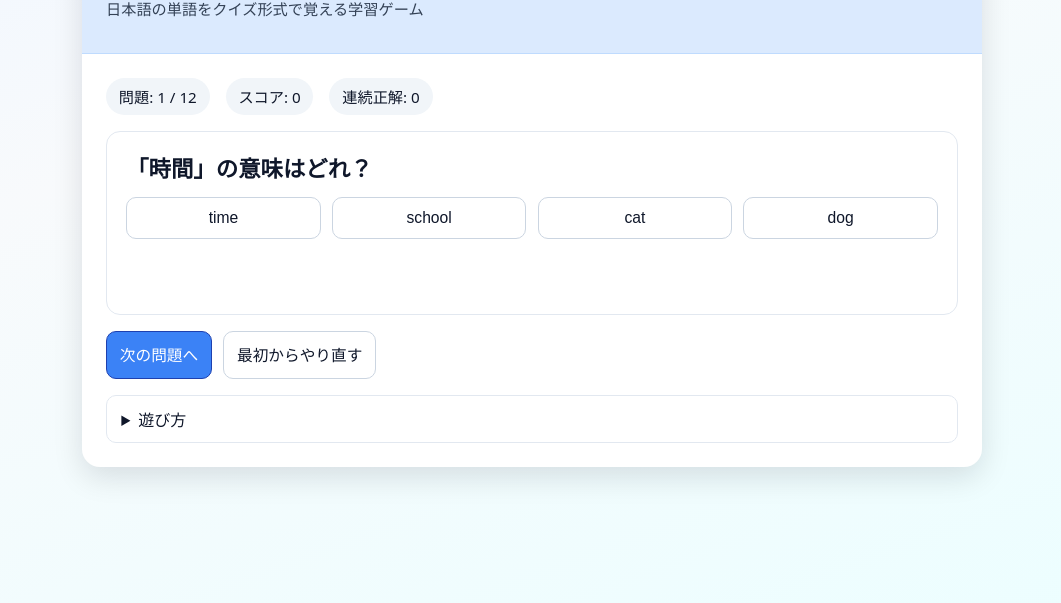
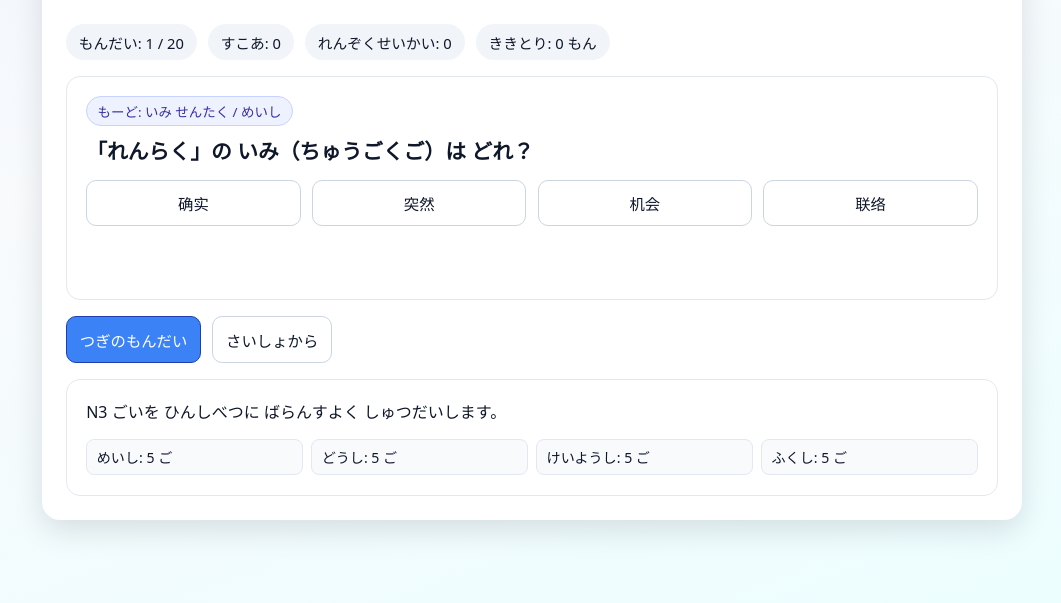
Before and after one commit to takaumi817-ly/game, a plain HTML site: page index.html in a window 1280 px wide. Shown: the part 197-800 px from the top of the page, without its empty margins (108-1169 px from the left). Drawn offline with Linux system fonts and the light colour scheme.

Commit message:
日本語N3向け中国語話者用の語彙ゲームを再構築

```diff
--- a/index.html
+++ b/index.html
@@ -3,7 +3,7 @@
   <head>
     <meta charset="UTF-8" />
     <meta name="viewport" content="width=device-width, initial-scale=1.0" />
-    <title>ことばマスター</title>
+    <title>にほんご N3 ことばげーむ</title>
     <style>
       :root {
         --bg: #f5f7fb;
@@ -31,7 +31,7 @@
       }
 
       .app {
-        width: min(900px, 100%);
+        width: min(980px, 100%);
         background: var(--card);
         border-radius: 18px;
         box-shadow: 0 10px 30px rgba(2, 6, 23, 0.12);
@@ -46,11 +46,11 @@
 
       h1 {
         margin: 0;
-        font-size: 1.4rem;
+        font-size: 1.35rem;
       }
 
       .subtitle {
-        margin-top: 0.35rem;
+        margin-top: 0.4rem;
         color: #334155;
         font-size: 0.95rem;
       }
@@ -63,9 +63,9 @@
 
       .status {
         display: flex;
-        gap: 1rem;
+        gap: 0.7rem;
         flex-wrap: wrap;
-        font-size: 0.95rem;
+        font-size: 0.92rem;
       }
 
       .badge {
@@ -81,10 +81,22 @@
         background: #fff;
       }
 
+      .mode {
+        display: inline-block;
+        margin-bottom: 0.6rem;
+        font-size: 0.84rem;
+        background: #eef2ff;
+        border: 1px solid #c7d2fe;
+        color: #3730a3;
+        border-radius: 999px;
+        padding: 0.25rem 0.65rem;
+      }
+
       .prompt {
-        font-size: 1.4rem;
+        font-size: 1.3rem;
         font-weight: 700;
         margin-bottom: 0.8rem;
+        line-height: 1.5;
       }
 
       .options {
@@ -100,7 +112,7 @@
         color: #0f172a;
         border-radius: 10px;
         padding: 0.7rem 0.8rem;
-        font-size: 0.98rem;
+        font-size: 0.96rem;
         cursor: pointer;
         transition: 0.2s ease;
       }
@@ -136,6 +148,7 @@
       .message {
         min-height: 1.5em;
         font-weight: 600;
+        margin-top: 0.9rem;
       }
 
       .message.ok {
@@ -146,19 +159,23 @@
         color: var(--ng);
       }
 
-      details {
-        border: 1px solid #e2e8f0;
-        border-radius: 10px;
-        padding: 0.7rem 0.9rem;
+      .pos-summary {
+        display: grid;
+        grid-template-columns: repeat(auto-fit, minmax(120px, 1fr));
+        gap: 0.5rem;
       }
 
-      ul {
-        margin: 0.5rem 0 0;
+      .pos-item {
+        background: #f8fafc;
+        border: 1px solid #e2e8f0;
+        border-radius: 8px;
+        padding: 0.45rem 0.6rem;
+        font-size: 0.88rem;
       }
 
       @media (max-width: 520px) {
         .prompt {
-          font-size: 1.2rem;
+          font-size: 1.15rem;
         }
       }
     </style>
@@ -166,54 +183,72 @@
   <body>
     <div class="app">
       <header>
-        <h1>ことばマスター 🇯🇵</h1>
-        <p class="subtitle">日本語の単語をクイズ形式で覚える学習ゲーム</p>
+        <h1>にほんご N3 ことばげーむ（ちゅうごくご たいおう）</h1>
+        <p class="subtitle">かなひょうきだけで ことばをまなぶ 4たくくいず + ききとりもーど</p>
       </header>
 
       <main>
         <section class="status" aria-live="polite">
-          <span class="badge" id="progress">問題: 0 / 0</span>
-          <span class="badge" id="score">スコア: 0</span>
-          <span class="badge" id="streak">連続正解: 0</span>
+          <span class="badge" id="progress">もんだい: 0 / 0</span>
+          <span class="badge" id="score">すこあ: 0</span>
+          <span class="badge" id="streak">れんぞくせいかい: 0</span>
+          <span class="badge" id="modeCount">ききとり: 0 もん</span>
         </section>
 
-        <section class="card" aria-label="クイズカード">
-          <div class="prompt" id="prompt">読み込み中...</div>
+        <section class="card" aria-label="くいずかーど">
+          <span class="mode" id="modeLabel">もーど: よみ</span>
+          <div class="prompt" id="prompt">よみこみちゅう...</div>
+          <div class="controls" id="audioControls" style="display: none">
+            <button id="playAudioBtn">🔊 もういちど きく</button>
+          </div>
           <div class="options" id="options"></div>
           <p id="message" class="message"></p>
         </section>
 
         <section class="controls">
-          <button class="primary" id="nextBtn">次の問題へ</button>
-          <button id="resetBtn">最初からやり直す</button>
+          <button class="primary" id="nextBtn">つぎのもんだい</button>
+          <button id="resetBtn">さいしょから</button>
         </section>
 
-        <details>
-          <summary>遊び方</summary>
-          <ul>
-            <li>表示された日本語単語の意味として正しい選択肢を選びます。</li>
-            <li>正解すると +10 点、不正解でも正解を確認して次に進めます。</li>
-            <li>連続正解数（ストリーク）を伸ばして語彙力アップ！</li>
-          </ul>
-        </details>
+        <section class="card">
+          <p style="margin-top: 0">N3 ごいを ひんしべつに ばらんすよく しゅつだいします。</p>
+          <div class="pos-summary" id="posSummary"></div>
+        </section>
       </main>
     </div>
 
     <script>
       const words = [
-        { jp: "猫", meaning: "cat" },
-        { jp: "犬", meaning: "dog" },
-        { jp: "学校", meaning: "school" },
-        { jp: "先生", meaning: "teacher" },
-        { jp: "水", meaning: "water" },
-        { jp: "山", meaning: "mountain" },
-        { jp: "海", meaning: "sea" },
-        { jp: "電車", meaning: "train" },
-        { jp: "友達", meaning: "friend" },
-        { jp: "時間", meaning: "time" },
-        { jp: "朝", meaning: "morning" },
-        { jp: "夜", meaning: "night" },
+        // めいし
+        { kana: "きかい", zh: "机会", pos: "めいし" },
+        { kana: "よてい", zh: "计划", pos: "めいし" },
+        { kana: "れんらく", zh: "联络", pos: "めいし" },
+        { kana: "しゅうかん", zh: "习惯", pos: "めいし" },
+        { kana: "けいけん", zh: "经验", pos: "めいし" },
+        // どうし
+        { kana: "つづける", zh: "继续", pos: "どうし" },
+        { kana: "くらべる", zh: "比较", pos: "どうし" },
+        { kana: "ふえる", zh: "增加", pos: "どうし" },
+        { kana: "まにあう", zh: "赶得上", pos: "どうし" },
+        { kana: "みつける", zh: "找到", pos: "どうし" },
+        // けいようし
+        { kana: "きびしい", zh: "严格", pos: "けいようし" },
+        { kana: "うれしい", zh: "高兴", pos: "けいようし" },
+        { kana: "たしか", zh: "确实", pos: "けいようし" },
+        { kana: "ゆたか", zh: "丰富", pos: "けいようし" },
+        { kana: "めんどう", zh: "麻烦", pos: "けいようし" },
+        // ふくし
+        { kana: "しっかり", zh: "扎实地", pos: "ふくし" },
+        { kana: "たいてい", zh: "大多", pos: "ふくし" },
+        { kana: "とつぜん", zh: "突然", pos: "ふくし" },
+        { kana: "できるだけ", zh: "尽量", pos: "ふくし" },
+        { kana: "とくに", zh: "特别", pos: "ふくし" },
       ];
+
+      const QUIZ_TYPES = {
+        meaning: "いみ せんたく",
+        listening: "ききとり",
+      };
 
       const promptEl = document.getElementById("prompt");
       const optionsEl = document.getElementById("options");
@@ -221,8 +256,13 @@
       const progressEl = document.getElementById("progress");
       const scoreEl = document.getElementById("score");
       const streakEl = document.getElementById("streak");
+      const modeCountEl = document.getElementById("modeCount");
+      const modeLabelEl = document.getElementById("modeLabel");
+      const posSummaryEl = document.getElementById("posSummary");
       const nextBtn = document.getElementById("nextBtn");
       const resetBtn = document.getElementById("resetBtn");
+      const playAudioBtn = document.getElementById("playAudioBtn");
+      const audioControlsEl = document.getElementById("audioControls");
 
       let deck = [];
       let current = null;
@@ -230,59 +270,154 @@
       let score = 0;
       let streak = 0;
       let answered = false;
+      let listeningCount = 0;
 
       const shuffle = (arr) => [...arr].sort(() => Math.random() - 0.5);
 
+      const groupedWords = words.reduce((acc, word) => {
+        if (!acc[word.pos]) acc[word.pos] = [];
+        acc[word.pos].push(word);
+        return acc;
+      }, {});
+
+      function buildBalancedDeck() {
+        const copied = Object.fromEntries(
+          Object.entries(groupedWords).map(([pos, items]) => [pos, shuffle(items)]),
+        );
+        const order = shuffle(Object.keys(copied));
+        const newDeck = [];
+
+        let hasWords = true;
+        while (hasWords) {
+          hasWords = false;
+          order.forEach((pos) => {
+            const picked = copied[pos].pop();
+            if (picked) {
+              newDeck.push(picked);
+              hasWords = true;
+            }
+          });
+        }
+
+        return newDeck;
+      }
+
+      function renderPosSummary() {
+        posSummaryEl.innerHTML = "";
+        Object.keys(groupedWords).forEach((pos) => {
+          const item = document.createElement("div");
+          item.className = "pos-item";
+          item.textContent = `${pos}: ${groupedWords[pos].length} ご`;
+          posSummaryEl.appendChild(item);
+        });
+      }
+
       function initGame() {
-        deck = shuffle(words);
+        deck = buildBalancedDeck();
         questionNumber = 0;
         score = 0;
         streak = 0;
         answered = false;
+        listeningCount = 0;
         messageEl.textContent = "";
         messageEl.className = "message";
+        renderPosSummary();
         updateStatus();
         loadQuestion();
       }
 
       function updateStatus() {
-        progressEl.textContent = `問題: ${Math.min(questionNumber + 1, words.length)} / ${words.length}`;
-        scoreEl.textContent = `スコア: ${score}`;
-        streakEl.textContent = `連続正解: ${streak}`;
+        progressEl.textContent = `もんだい: ${Math.min(questionNumber + 1, words.length)} / ${words.length}`;
+        scoreEl.textContent = `すこあ: ${score}`;
+        streakEl.textContent = `れんぞくせいかい: ${streak}`;
+        modeCountEl.textContent = `ききとり: ${listeningCount} もん`;
+      }
+
+      function speak(text) {
+        const utter = new SpeechSynthesisUtterance(text);
+        utter.lang = "ja-JP";
+        utter.rate = 0.93;
+        window.speechSynthesis.cancel();
+        window.speechSynthesis.speak(utter);
+      }
+
+      function getQuizType() {
+        if (questionNumber > 0 && questionNumber % 3 === 0) {
+          return "listening";
+        }
+        return Math.random() < 0.35 ? "listening" : "meaning";
+      }
+
+      function makeChoicesByMeaning(target) {
+        const wrongChoices = shuffle(words.filter((w) => w.zh !== target.zh).map((w) => w.zh)).slice(0, 3);
+        return shuffle([target.zh, ...wrongChoices]);
+      }
+
+      function makeChoicesByKana(target) {
+        const samePosWords = words.filter((w) => w.pos === target.pos && w.kana !== target.kana);
+        let candidates = samePosWords.map((w) => w.kana);
+
+        if (candidates.length < 3) {
+          const others = words.filter((w) => w.kana !== target.kana).map((w) => w.kana);
+          candidates = shuffle([...new Set([...candidates, ...others])]);
+        } else {
+          candidates = shuffle(candidates);
+        }
+
+        return shuffle([target.kana, ...candidates.slice(0, 3)]);
       }
 
       function loadQuestion() {
         if (deck.length === 0) {
-          promptEl.textContent = "おつかれさま！すべての問題が終了しました 🎉";
+          promptEl.textContent = "おつかれさま。ぜんもん しゅうりょう。";
           optionsEl.innerHTML = "";
-          messageEl.textContent = `最終スコア: ${score} / ${words.length * 10}`;
+          audioControlsEl.style.display = "none";
+          modeLabelEl.textContent = "もーど: しゅうりょう";
+          messageEl.textContent = `さいしゅうすこあ: ${score} / ${words.length * 10}`;
           messageEl.className = "message ok";
-          progressEl.textContent = `問題: ${words.length} / ${words.length}`;
+          progressEl.textContent = `もんだい: ${words.length} / ${words.length}`;
           return;
         }
 
         answered = false;
         current = deck.shift();
-        promptEl.textContent = `「${current.jp}」の意味はどれ？`;
+        const quizType = getQuizType();
+        current.quizType = quizType;
+        modeLabelEl.textContent = `もーど: ${QUIZ_TYPES[quizType]} / ${current.pos}`;
 
-        const wrongChoices = shuffle(
-          words.filter((w) => w.meaning !== current.meaning).map((w) => w.meaning),
-        ).slice(0, 3);
+        if (quizType === "meaning") {
+          audioControlsEl.style.display = "none";
+          promptEl.textContent = `「${current.kana}」の いみ（ちゅうごくご）は どれ？`;
+          renderOptions(makeChoicesByMeaning(current), "meaning");
+        } else {
+          listeningCount += 1;
+          audioControlsEl.style.display = "flex";
+          promptEl.textContent = "おとをきいて、あう ことばを えらんでください。";
+          renderOptions(makeChoicesByKana(current), "listening");
+          speak(current.kana);
+        }
 
-        const choices = shuffle([current.meaning, ...wrongChoices]);
+        messageEl.textContent = "";
+        messageEl.className = "message";
+        updateStatus();
+      }
+
+      function renderOptions(choices, quizType) {
         optionsEl.innerHTML = "";
 
         choices.forEach((choice) => {
           const btn = document.createElement("button");
-          btn.textContent = choice;
+          if (quizType === "meaning") {
+            btn.textContent = choice;
+          } else {
+            const picked = words.find((w) => w.kana === choice);
+            btn.textContent = `${choice}（${picked?.zh ?? ""}）`;
+          }
           btn.className = "option-btn";
+          btn.dataset.value = choice;
           btn.addEventListener("click", () => handleAnswer(btn, choice));
           optionsEl.appendChild(btn);
         });
-
-        messageEl.textContent = "";
-        messageEl.className = "message";
-        updateStatus();
       }
 
       function handleAnswer(btn, selected) {
@@ -292,25 +427,33 @@
         const buttons = document.querySelectorAll(".option-btn");
         buttons.forEach((b) => (b.disabled = true));
 
-        if (selected === current.meaning) {
+        const correctValue = current.quizType === "meaning" ? current.zh : current.kana;
+
+        if (selected === correctValue) {
           score += 10;
           streak += 1;
           btn.classList.add("correct");
-          messageEl.textContent = "正解！すばらしいです。";
+          messageEl.textContent = `せいかい！ ${current.kana} = ${current.zh}`;
           messageEl.className = "message ok";
         } else {
           streak = 0;
           btn.classList.add("wrong");
           buttons.forEach((b) => {
-            if (b.textContent === current.meaning) b.classList.add("correct");
+            if (b.dataset.value === correctValue) b.classList.add("correct");
           });
-          messageEl.textContent = `不正解。正解は「${current.meaning}」です。`;
+          messageEl.textContent = `ざんねん。せいかいは「${current.kana}（${current.zh}）」です。`;
           messageEl.className = "message ng";
         }
 
         questionNumber += 1;
         updateStatus();
       }
+
+      playAudioBtn.addEventListener("click", () => {
+        if (current && current.quizType === "listening") {
+          speak(current.kana);
+        }
+      });
 
       nextBtn.addEventListener("click", loadQuestion);
       resetBtn.addEventListener("click", initGame);
```
Also changed, not shown: 1 other file.
